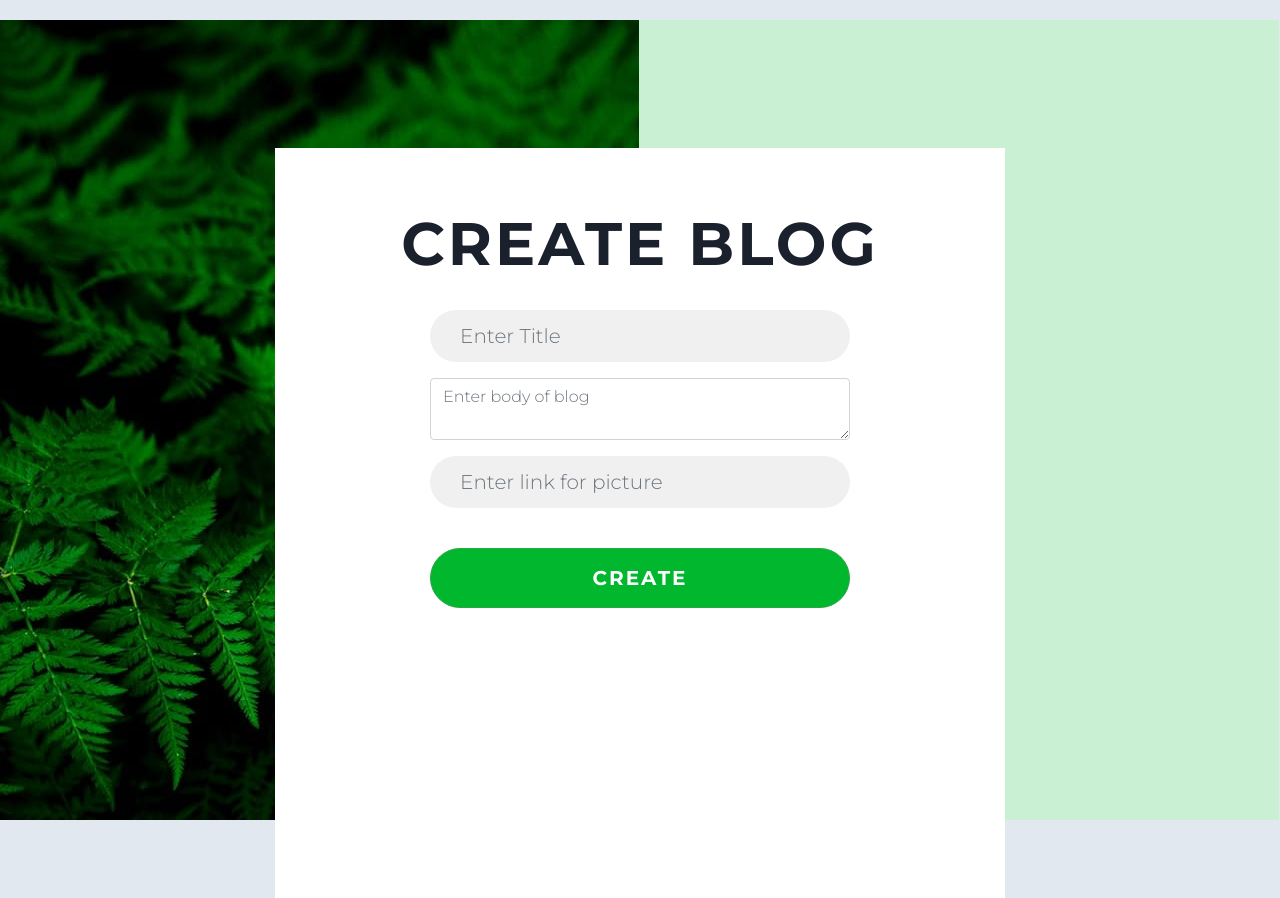
After one commit to djukas95/SocialMedia, a Flask app: page /blog/ in a window 1280 px wide. The commit adds this page. Run offline with Flask 2, Linux system fonts and the light colour scheme; parts of the project's set-up code (start-up, migrations or seed data) failed here and were passed over; some libraries are stand-ins or nearby versions.

Commit message:
Added error handler and Blog create.

```diff
--- a/app.py
+++ b/app.py
@@ -88,19 +88,6 @@ def home():
         return render_template("home.html")
 
 
-@app.route('/blog/<int:id>')
-def blog(id):
-    if session.get('username') is None:
-        return render_template("index.html")
-    else:
-        cur = mysql.connection.cursor()
-        result_value = cur.execute("SELECT * from Blog WHERE idBlog = %s ", [id])
-        if result_value > 0:
-            b = cur.fetchone()
-            return render_template("blog.html", blog=b)
-        return render_template("home.html")
-
-
 @app.route('/registration/', methods=['GET', 'POST'])
 def registration():
     if request.method == 'POST':
@@ -130,3 +117,38 @@ def registration():
             flask.flash('Password error!')
             return render_template("registration.html")
     return render_template("registration.html")
+
+
+@app.route('/blog/<int:id>')
+def blog(id):
+    if session.get('username') is None:
+        return render_template("index.html")
+    else:
+        cur = mysql.connection.cursor()
+        result_value = cur.execute("SELECT * from Blog WHERE idBlog = %s ", [id])
+        if result_value > 0:
+            b = cur.fetchone()
+            return render_template("blog.html", blog=b)
+        return render_template("home.html")
+
+
+@app.route('/blog/', methods=['GET', 'POST'])
+def create_blog():
+    if request.method == 'POST':
+        cur = mysql.connection.cursor()
+        title = request.form.get('title')
+        body = request.form.get('body')
+        author = session.get('firstName') + ' ' + session.get('lastName')
+        picture = request.form.get('picture')
+        cur.execute("INSERT INTO Blog(title,body,author,picture) VALUES (%s,%s,%s,%s)",
+                    [title, body, author, picture])
+        mysql.connection.commit()
+        cur.close()
+        flask.flash('Blog created!', 'success')
+        return redirect(url_for('home'))
+    else:
+        return render_template("createBlog.html")
+
+@app.errorhandler(404)
+def invalid_route(e):
+    return render_template("404.html")
--- /dev/null
+++ b/templates/createBlog.html
@@ -0,0 +1,66 @@
+<!doctype html>
+<html lang="en">
+  <head>
+    <meta charset="utf-8">
+    <meta name="viewport" content="width=device-width, initial-scale=1, shrink-to-fit=no">
+    <link rel="stylesheet" href="https://stackpath.bootstrapcdn.com/bootstrap/4.1.3/css/bootstrap.min.css" integrity="sha384-MCw98/SFnGE8fJT3GXwEOngsV7Zt27NXFoaoApmYm81iuXoPkFOJwJ8ERdknLPMO" crossorigin="anonymous">
+    <link href="https://fonts.googleapis.com/css?family=Montserrat:300,700" rel="stylesheet">
+    <link rel="stylesheet" type="text/css" href="{{ url_for('static', filename='css/styles.css') }}">
+    <link rel="icon" href="{{ url_for('static', filename='11-512.webp') }}" type="image/x-icon">
+    <title>Registration</title>
+  </head>
+  <body>
+
+    <!-- Backgrounds -->
+
+    <div id="login-bg" class="container-fluid">
+
+      <div class="bg-img" style="background: url(../static/bg-image.jpeg);"></div>
+      <div class="bg-color"></div>
+    </div>
+
+    <!-- End Backgrounds -->
+
+    <div class="container" id="login">
+        <div class="row justify-content-center">
+        <div class="col-lg-8">
+          <div class="registration">
+
+            <h1>Create Blog</h1>
+
+            <!-- Registration form -->
+                  <form method="POST">
+                    <div class="form-group">
+                        <input type="text" class="form-control" name="title" id="title" aria-describedby="emailHelp" placeholder="Enter Title">
+
+                    </div>
+                    <div class="form-group">
+                        <textarea aria-describedby="emailHelp" class="form-control" id="body" name="body"
+                                  placeholder="Enter body of blog" type="text"></textarea>
+
+                    </div>
+                    <div class="form-group">
+                        <input type="text" class="form-control" name="picture" id="picture" aria-describedby="emailHelp" placeholder="Enter link for picture">
+                    </div>
+
+                    <br>
+                    <button type="submit" class="btn btn-lg btn-block btn-success">Create</button>
+                  </form>
+             <!-- End Create Blog form -->
+             {% with messages = get_flashed_messages() %}
+             {% if messages %}
+               <ul class=flashes>
+               {% for message in messages %}
+                 <li>{{ message }}</li>
+               {% endfor %}
+               </ul>
+             {% endif %}
+           {% endwith %}
+          </div>
+        </div>
+        </div>
+    </div>
+
+
+  </body>
+</html>
--- a/templates/home.html
+++ b/templates/home.html
@@ -16,6 +16,7 @@
         <div class="py-5">
           <!-- Content -->
           <h1 class="card-title h1 my-4 py-2" style="font-size: 60px">Blog</h1>
+          <a href="/blog" class="btn btn-log btn-lg btn-block btn-success">Create</a>
         </div>
       </div>
     </div>
```
Also changed, not shown: static/css/styles.css (+23 -20 lines), templates/404.html (added, +27 -0 lines).
